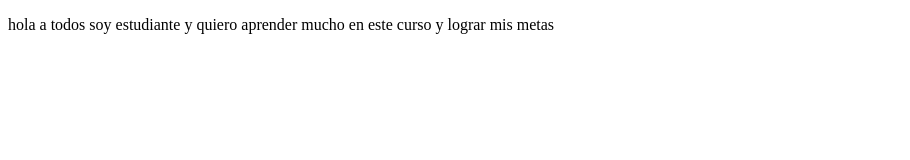
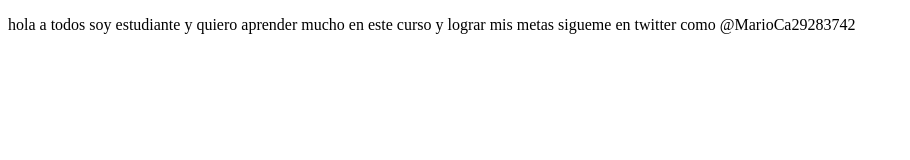
Before and after one commit to lorddasan/proyectoDemoCursoPrework, a plain HTML site: page index.html in a window 1280 px wide. Shown: the whole page, without its empty margins (0-910 px from the left). Drawn offline with Linux system fonts and the light colour scheme.

Commit message:
cambios agregamos sitio de twitter

```diff
--- a/index.html
+++ b/index.html
@@ -8,7 +8,7 @@
 </head>
 <body>
     <p>
-        hola a todos soy estudiante y quiero aprender mucho en este curso y lograr mis metas
+        hola a todos soy estudiante y quiero aprender mucho en este curso y lograr mis metas sigueme en twitter como @MarioCa29283742
     </p>
 </body>
 </html>
```
